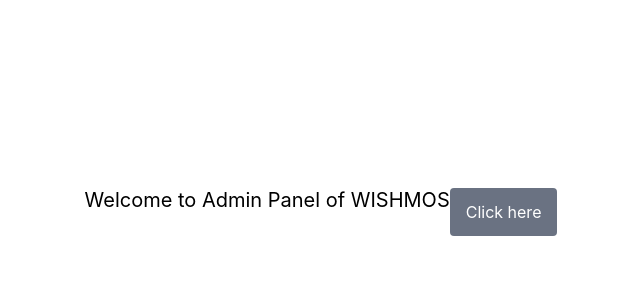
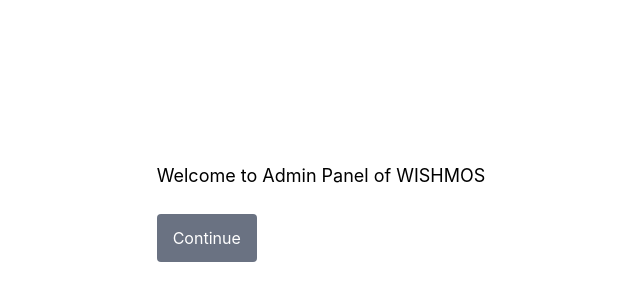
Before and after one commit to prashantdahat224/admin_project_ecommerce, a React (Vite) app: page / in a window 1280 px wide. Shown: the part 188-488 px from the top of the page, without its empty margins (319-959 px from the left). Built offline with nearby package versions, Linux system fonts and the light colour scheme; no server answers.

Commit message:
latest changes 14

```diff
--- a/src/pages/Account.jsx
+++ b/src/pages/Account.jsx
@@ -10,13 +10,18 @@
 return (
 <div className="flex items-center justify-center min-h-screen">
 
-        <h1 className="text-xl mb-6">Welcome to Admin Panel of WISHMOS</h1>
+         <div>
+        <h1 className="text-lg mb-6">Welcome to Admin Panel of WISHMOS</h1>
 
 
 <button onClick={() => navigate("/AdminPassword")}
+
+
  className="bg-gray-500 text-white px-4 py-3 px-1 rounded hover:bg-gray-600">
-Click here
+Continue
 </button>
+
+</div>
 </div>
 );
 
```
